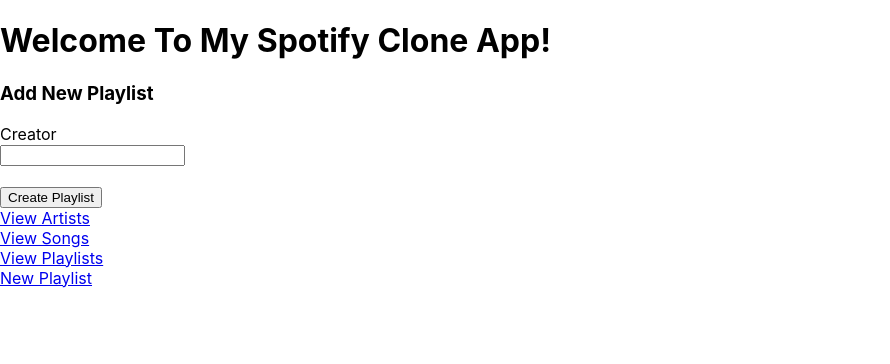
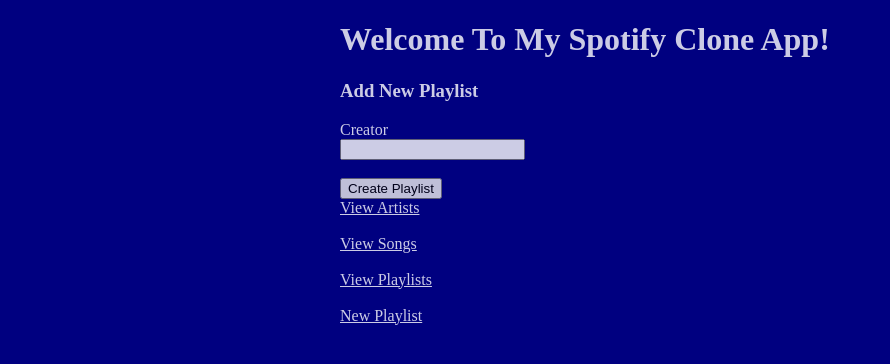
Before and after one commit to hkristin/spotify-clone-frontend, a React (Create React App) app: page /playlists/new in a window 1280 px wide. Shown: the top 364 px of the page, without its empty margins (0-890 px from the left). Built offline with nearby package versions, Linux system fonts and the light colour scheme.

Commit message:
Fixed delete button and DOM manipulation issue

```diff
--- a/src/actions/index.js
+++ b/src/actions/index.js
@@ -55,7 +55,7 @@
       })
         .then(res => res.json())
         .then(playlist => {
-          dispatch({type: "REMOVE_PLAYLIST", payload: playlistId})
+          dispatch({type: "DELETE_PLAYLIST", payload: playlistId})
         })
     }
   }
--- a/src/components/ArtistCard.js
+++ b/src/components/ArtistCard.js
@@ -2,12 +2,16 @@
 import { connect } from 'react-redux'
 
 const ArtistCard = ({artist}) => {
+  let grammyElem
+  if(artist.grammy_winner) {
+    grammyElem = <strong>Grammy Award Winner!</strong>
+  }
   return (
     <div className="artist-card">
       Name: <span id="artist-name">{artist.name}</span> <br />
       Genre: <span id="artist-genre">{artist.genre}</span> <br />
       Hometown: <span id="artist-hometown">{artist.hometown}</span> <br />
-      Grammy Winner?: <span id="artist-grammy-winner">{artist.grammy_winner}</span> <br />
+      <span id="artist-hometown">{grammyElem}</span><br />
       <a id="artist-link" rel="noopener noreferrer" target="_blank" href={artist.link}>Give it a Try!</a> <br />
       <br /><br />
     </div>
--- a/src/components/PlaylistCard.js
+++ b/src/components/PlaylistCard.js
@@ -5,7 +5,7 @@
 
 const PlaylistCard = ({playlist, deletePlaylist}) => {
   return (
-    <div className="playlist-card">
+    <div id={playlist.id} className='playlist-card'>
       Creator: <span id="playlist-creator">{playlist.creator}</span> <br />
       <a id="playlist-link" rel="noopener noreferrer" target="_blank" href={playlist.link}>Give it a Try!</a> <br />
       < DeleteButton name="Delete Playlist" playlist_id={playlist.id} deletePlaylist={deletePlaylist}/>
--- a/src/containers/Home.js
+++ b/src/containers/Home.js
@@ -19,10 +19,10 @@
           </Switch>
         </Router>
 
-        <a href="/artists" >View Artists</a> <br />
-        <a href="/songs" >View Songs</a> <br />
-        <a href="/playlists" >View Playlists</a> <br />
-        <a href="/playlists/new" >New Playlist</a>
+        <a className="home-page-link" href="/artists" >View Artists</a> <br />
+        <a className="home-page-link" href="/songs" >View Songs</a> <br />
+        <a className="home-page-link" href="/playlists" >View Playlists</a> <br />
+        <a className="home-page-link" href="/playlists/new" >New Playlist</a>
       </div>
     )
   }
--- a/src/containers/PlaylistNew.js
+++ b/src/containers/PlaylistNew.js
@@ -27,7 +27,7 @@
         <form id="new-playlist-form" onSubmit={this.handleSubmit}>
             <h3>Add New Playlist</h3>
             <label>Creator</label> <br />
-            <input type="text" onChange={this.handleChange} value={this.state.creator} creator="creator"/>
+            <input type="text" onChange={this.handleChange} value={this.state.creator} name="creator"/>
             <br /> <br />
             <input type="submit" value="Create Playlist" />
         </form>
--- a/src/index.css
+++ b/src/index.css
@@ -1,13 +1,50 @@
 body {
-  margin: 0;
-  font-family: -apple-system, BlinkMacSystemFont, 'Segoe UI', 'Roboto', 'Oxygen',
-    'Ubuntu', 'Cantarell', 'Fira Sans', 'Droid Sans', 'Helvetica Neue',
-    sans-serif;
-  -webkit-font-smoothing: antialiased;
-  -moz-osx-font-smoothing: grayscale;
+  margin: auto;
+  max-width: 600px;
+  font-family: 'Oxygen';
+  font-size: 100%;
+  flex-direction: column;
+  background-color: navy;
+  opacity: 0.8;
+  justify-content: center;
+  color: #fff;
+
 }
 
-code {
-  font-family: source-code-pro, Menlo, Monaco, Consolas, 'Courier New',
-    monospace;
+head {
+  color: #fff;
+  display: flex;
+  flex-direction: center;
 }
+#navbar {
+  background-color: #fff;
+  display: flex;
+  flex-direction: column;
+  grid-area: nav;
+  margin-top: 1em;
+}
+
+#nav-links {
+  display: flex;
+  flex-direction: center;
+  justify-content: space-between;
+  width: 30%;
+  padding: 1em;
+  list-style: none;
+
+}
+
+.nav-link {
+  padding-bottom: 1em;
+  color: #fff;
+}
+.home-page-link {
+  display: flex;
+  flex-direction: column;
+  color:#fff;
+}
+
+#add-button {
+  padding: 0.50em;
+  margin-bottom: 0.50em;
+}
--- a/src/reducers/PlaylistsReducer.js
+++ b/src/reducers/PlaylistsReducer.js
@@ -4,9 +4,9 @@
         return [...action.payload]
       case "ADD_PLAYLIST":
         return [...state, action.payload]
-      case "REMOVE_PLAYLIST":
-        let newPlaylists = state.filter((playlist, id) => {
-          return id !== action.payload
+      case "DELETE_PLAYLIST":
+        let newPlaylists = state.filter((playlist) => {
+          return playlist.id !== action.payload
         })
         return [...newPlaylists]
       default:
```
Also changed, not shown: src/components/NavBar.js (+5 -5 lines), src/containers/Playlists.js (+8 -0 lines).
